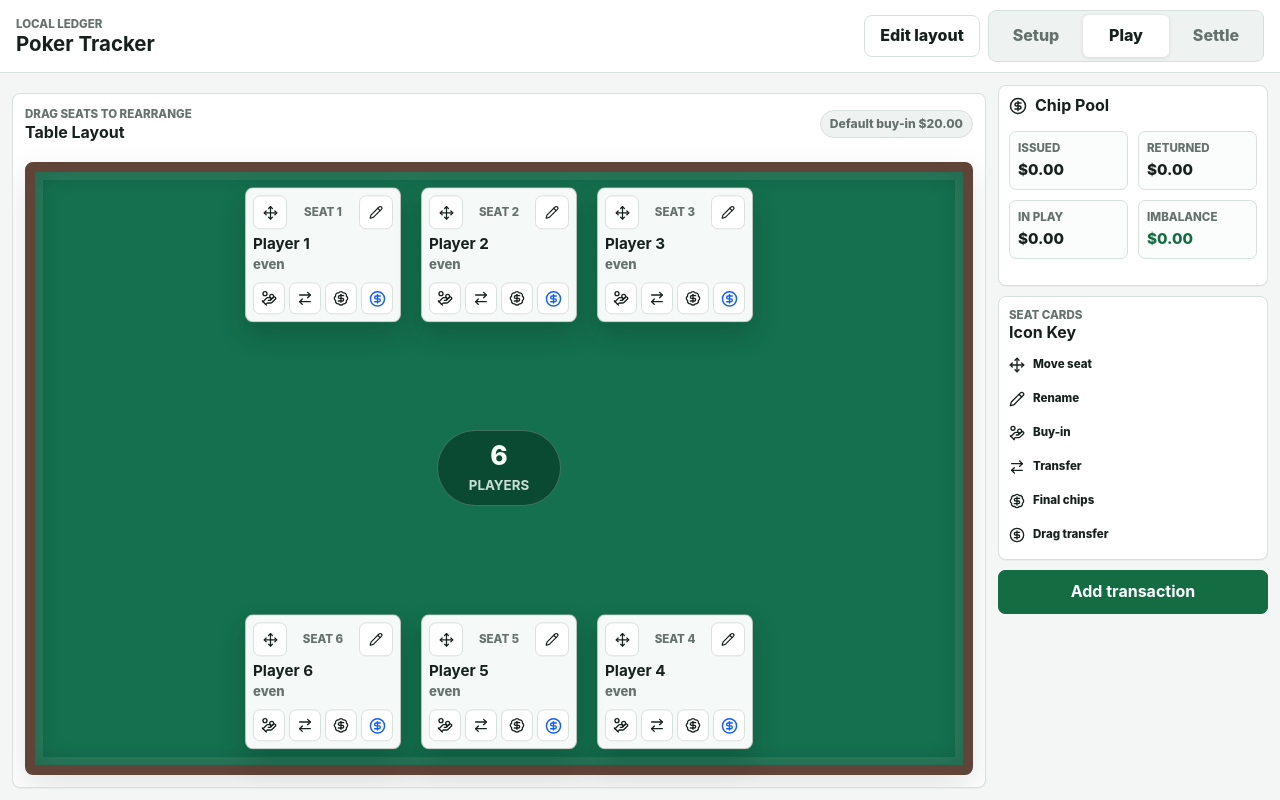
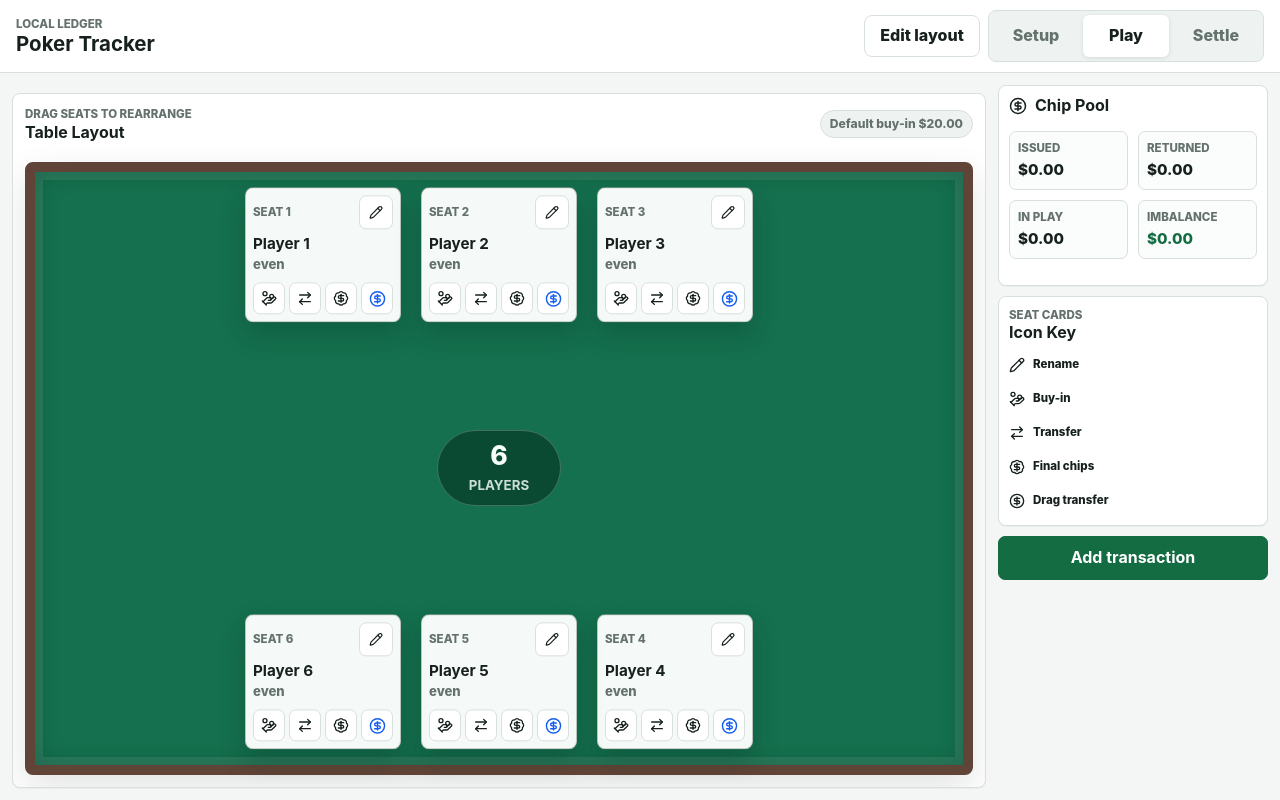
Before and after one commit to coravacav/poker-tracker, a React (Vite) app: page / in a window 1280 px wide. Built offline with nearby package versions, Linux system fonts and the light colour scheme.

Commit message:
Hide layout handles outside edit mode

```diff
--- a/src/App.tsx
+++ b/src/App.tsx
@@ -155,7 +155,7 @@ export function App() {
                 imbalanceCents={imbalanceCents}
                 variant="compact"
               />
-              <IconKey />
+              <IconKey layoutEditing={layoutEditing} />
               <button
                 className="primary-button rail-action"
                 type="button"
--- a/src/components/IconKey.tsx
+++ b/src/components/IconKey.tsx
@@ -16,7 +16,15 @@ const items = [
   { label: "Drag transfer", icon: CircleDollarSign }
 ];
 
-export function IconKey() {
+type IconKeyProps = {
+  layoutEditing: boolean;
+};
+
+export function IconKey({ layoutEditing }: IconKeyProps) {
+  const visibleItems = layoutEditing
+    ? items
+    : items.filter((item) => item.label !== "Move seat");
+
   return (
     <section className="panel icon-key" aria-label="Card icon key">
       <div className="panel-heading compact-heading">
@@ -26,7 +34,7 @@ export function IconKey() {
         </div>
       </div>
       <dl>
-        {items.map(({ label, icon: Icon }) => (
+        {visibleItems.map(({ label, icon: Icon }) => (
           <div key={label}>
             <dt>
               <Icon size={16} aria-hidden="true" />
--- a/src/components/PlayerSeat.tsx
+++ b/src/components/PlayerSeat.tsx
@@ -37,7 +37,7 @@ export function PlayerSeat({
 }: PlayerSeatProps) {
   const seatDrag = useDraggable({
     id: layoutEditing ? `table-seat:${player.seatIndex}` : `seat:${player.id}`,
-    disabled: readOnly
+    disabled: readOnly || !layoutEditing
   });
   const bucketDrag = useDraggable({
     id: `bucket:${player.id}`,
@@ -63,17 +63,19 @@ export function PlayerSeat({
       }}
     >
       <div className="seat-topline">
+        {layoutEditing ? (
           <button
             className="icon-button drag-handle"
             type="button"
             disabled={readOnly}
-          title={layoutEditing ? "Drag to move physical seat" : "Drag to move player"}
+            title="Drag to move physical seat"
             ref={seatDrag.setActivatorNodeRef}
             {...seatDrag.attributes}
             {...seatDrag.listeners}
           >
             <Move size={15} />
           </button>
+        ) : null}
         <span>Seat {player.seatIndex + 1}</span>
         <button
           className="icon-button"
```
Also changed, not shown: 1 other file (tests, documents, lock files or other folders). Lines whose indentation alone changed are shown as unchanged.
